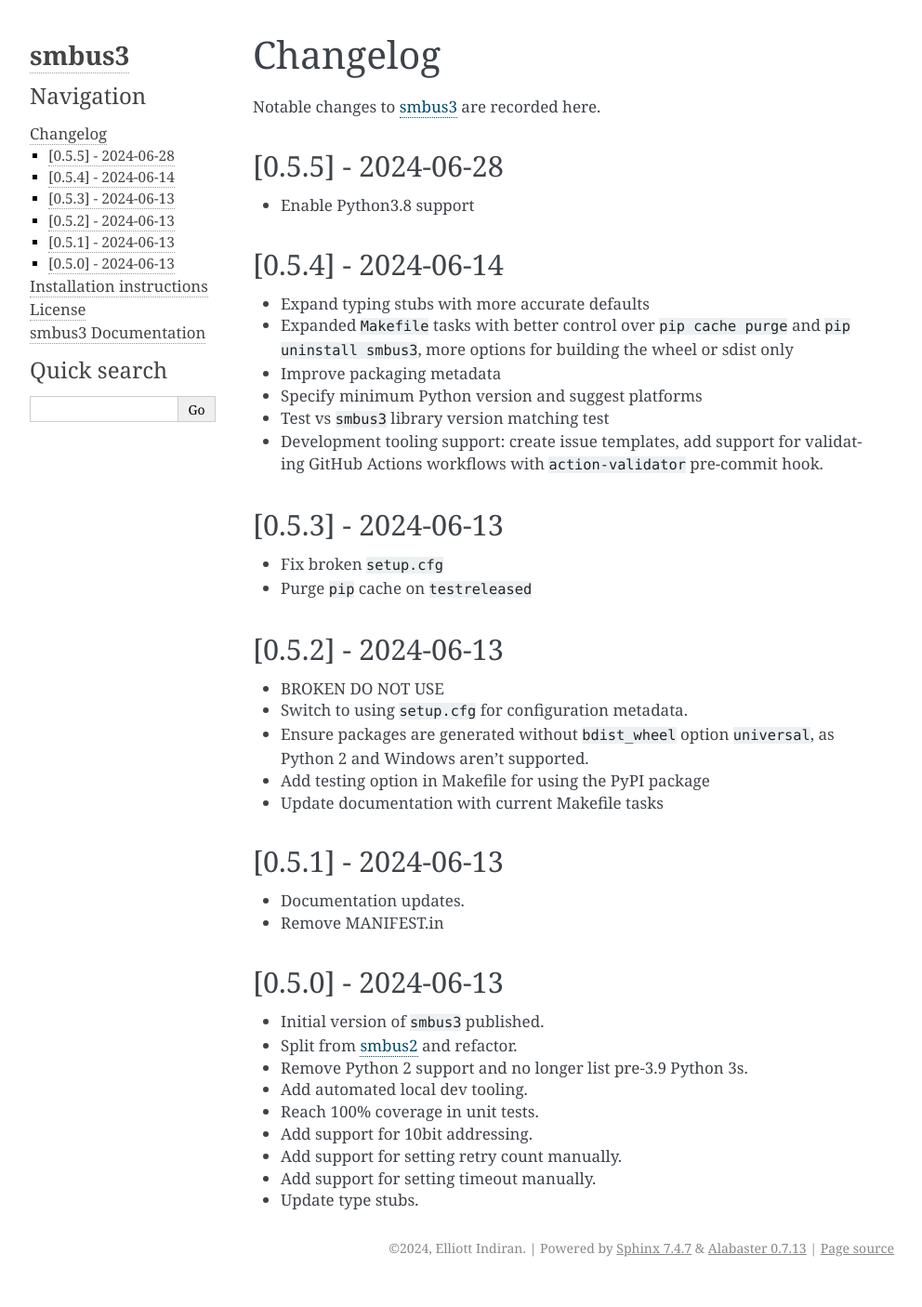
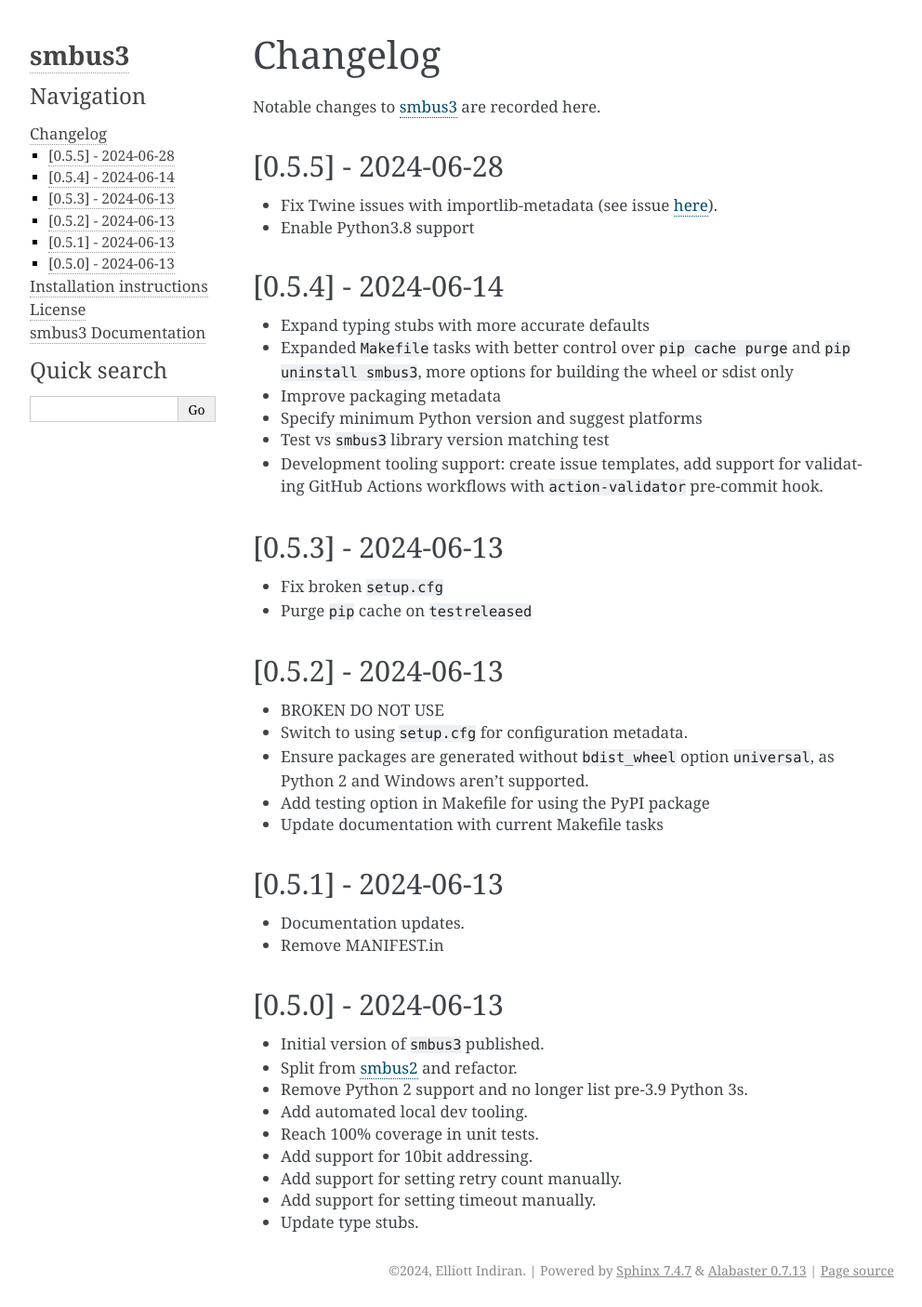
Before and after one commit to eindiran/smbus3, a Sphinx documentation site: the page built from doc/changelog.rst, in a window 1280 px wide. Shown: the whole page at 93% size, without its empty margins (148-1140 px from the left). Built offline with Sphinx 7.4.7, drawn with Linux system fonts in a browser that asks for light colours; before the commit the page ends 1382 px from its top, so only the background shows below that.

Commit message:
Upgrade twine version

```diff
--- a/doc/changelog.rst
+++ b/doc/changelog.rst
@@ -7,6 +7,7 @@
 [0.5.5] - 2024-06-28
 --------------------
 
+- Fix Twine issues with importlib-metadata (see issue `here <https://github.com/pypa/twine/issues/1125>`__).
 - Enable Python3.8 support
 
 [0.5.4] - 2024-06-14
--- a/requirements_dev.txt
+++ b/requirements_dev.txt
@@ -6,5 +6,5 @@
 ruff==0.4.8
 setuptools==70.0.0
 sphinx==7.3.7
-twine==5.1.0
+twine==5.1.1
 wheel==0.43.0
```
